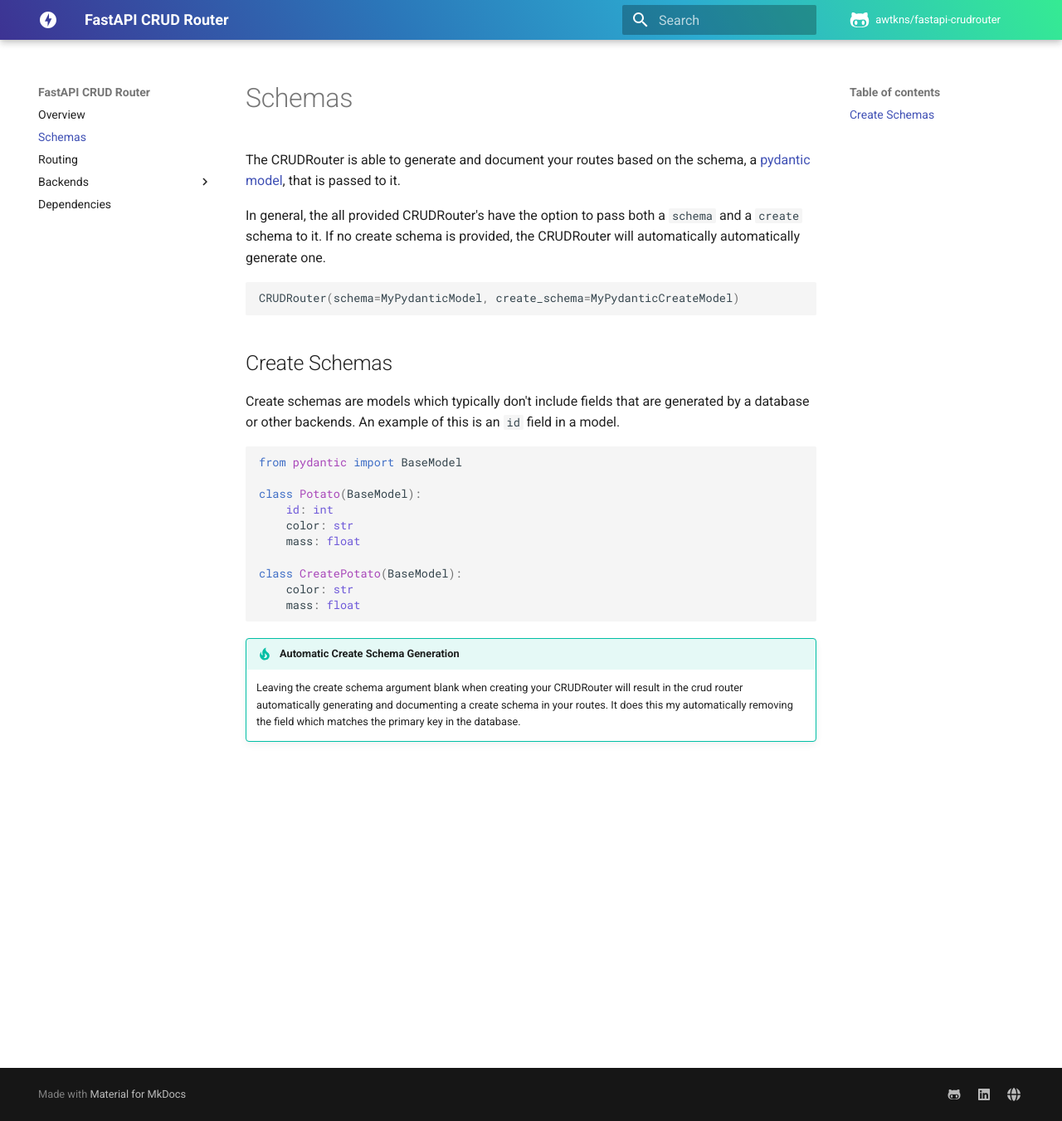
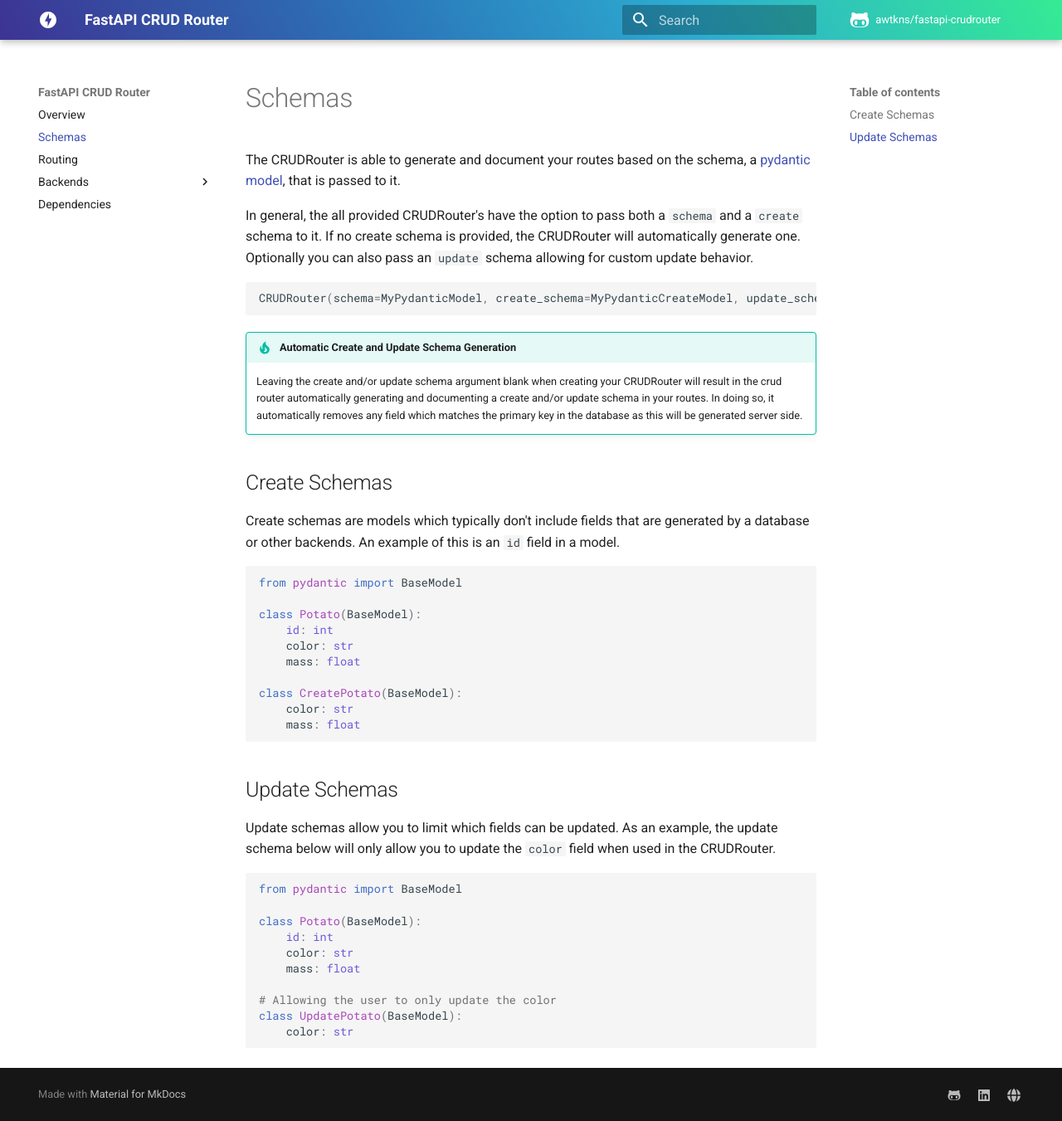
Before and after one commit to awtkns/fastapi-crudrouter, an MkDocs documentation site: the page built from docs/en/docs/schemas.md, in a window 1280 px wide and 1351 px high. Shown: the whole window at 83% size. Built offline with MkDocs 1.6.1 and Material for MkDocs 9.7.7, drawn with Linux system fonts in a browser that asks for light colours; comment, search, counter and statistics services are not loaded.

Commit message:
:memo: Added docs for update schemas

````diff
--- a/docs/en/docs/schemas.md
+++ b/docs/en/docs/schemas.md
@@ -2,10 +2,16 @@
 [pydantic model](https://pydantic-docs.helpmanual.io/usage/models/#basic-model-usage), that is passed to it.
 
 In general, the all provided CRUDRouter's have the option to pass both a `schema` and a `create` schema to it.  If no
-create schema is provided, the CRUDRouter will automatically automatically generate one.
+create schema is provided, the CRUDRouter will automatically generate one. Optionally you can also pass an `update` schema
+allowing for custom update behavior.
 ```python
-CRUDRouter(schema=MyPydanticModel, create_schema=MyPydanticCreateModel)
+CRUDRouter(schema=MyPydanticModel, create_schema=MyPydanticCreateModel, update_schema=MyPydanticUpdateModel)
 ```
+
+!!! tip "Automatic Create and Update Schema Generation"
+    Leaving the create and/or update schema argument blank when creating your CRUDRouter will result in the crud router automatically
+    generating and documenting a create and/or update schema in your routes. In doing so, it automatically removes any field which
+    matches the primary key in the database as this will be generated server side.
 
 ## Create Schemas
 Create schemas are models which typically don't include fields that are generated by a database or other backends. An example of this
@@ -24,7 +30,19 @@
     mass: float
 ```
 
-!!! tip "Automatic Create Schema Generation"
-    Leaving the create schema argument blank when creating your CRUDRouter will result in the crud router automatically
-    generating and documenting a create schema in your routes. It does this my automatically removing the field which
-    matches the primary key in the database.
+## Update Schemas
+Update schemas allow you to limit which fields can be updated. As an example, the update schema below will only allow you to
+update the `color` field when used in the CRUDRouter.
+
+```python
+from pydantic import BaseModel
+
+class Potato(BaseModel):
+    id: int
+    color: str
+    mass: float
+
+# Allowing the user to only update the color
+class UpdatePotato(BaseModel):
+    color: str
+```
````
